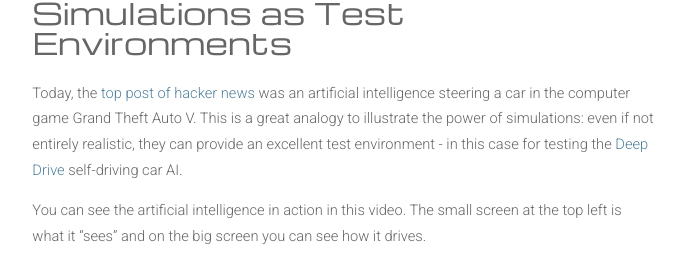
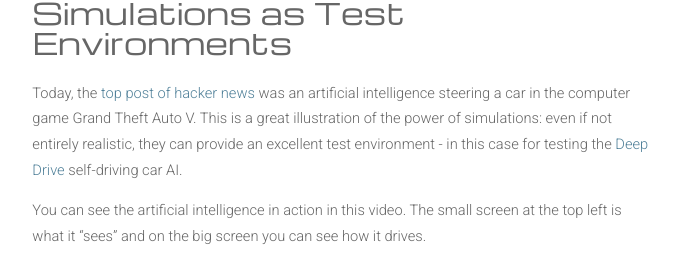
Before and after one commit to meisserecon/www, a Jekyll site: the page built from _posts/2017-01-11-Simulation.md, in a window 1280 px wide, cut to the strip 582-846 px from the top of the page. Shown: the whole strip, without its empty margins (296-980 px from the left). Built offline with Jekyll 4.4.1, drawn with Linux system fonts in a browser that asks for light colours; nearby versions of some CDN libraries.

Commit message:
Update 2017-01-11-Simulation.md

```diff
--- a/_posts/2017-01-11-Simulation.md
+++ b/_posts/2017-01-11-Simulation.md
@@ -3,7 +3,7 @@ layout: post
 title: Simulations as Test Environments
 description: Even if not entirely realistic, simulation can serve as a great test environment for economic models.
 ---
-Today, the <a href="https://news.ycombinator.com/item?id=13375543">top post of hacker news</a> was an artificial intelligence steering a car in the computer game Grand Theft Auto V. This is a great analogy to illustrate the power of simulations: even if not entirely realistic, they can provide an excellent test environment - in this case for testing the <a href="http://deepdrive.io">Deep Drive</a> self-driving car AI.
+Today, the <a href="https://news.ycombinator.com/item?id=13375543">top post of hacker news</a> was an artificial intelligence steering a car in the computer game Grand Theft Auto V. This is a great illustration of the power of simulations: even if not entirely realistic, they can provide an excellent test environment - in this case for testing the <a href="http://deepdrive.io">Deep Drive</a> self-driving car AI.
 
 You can see the artificial intelligence in action in this video. The small screen at the top left is what it "sees" and on the big screen you can see how it drives.
 <iframe width="640" height="360" src="https://www.youtube.com/embed/X4u2DCOLoIg?rel=0" frameborder="0" allowfullscreen></iframe>
```
